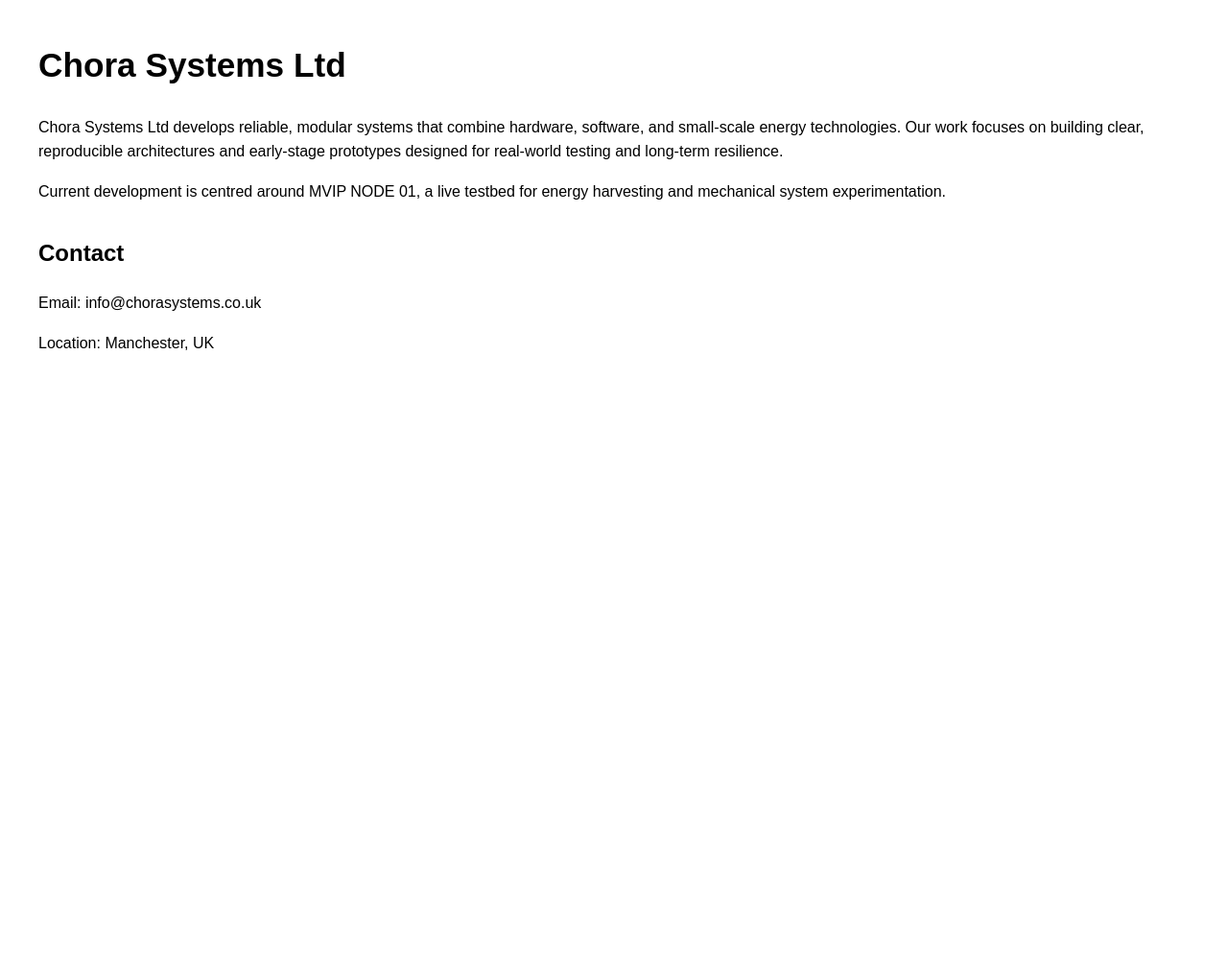
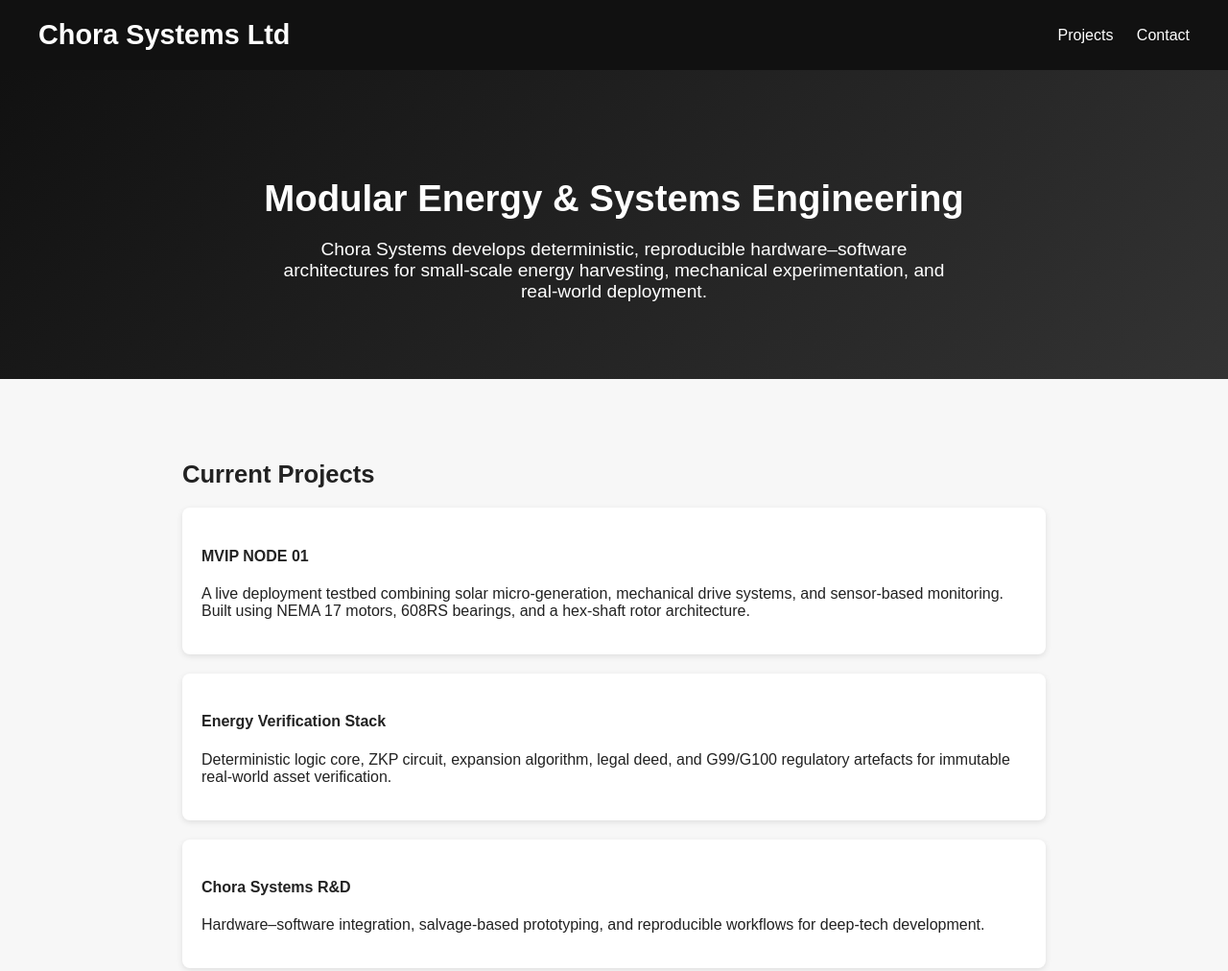
Before and after one commit to Mlangley01/chorasystems-site, a plain HTML site: page index.html in a window 1280 px wide. Shown: the top 1012 px of the page at 96% size. Before the commit the page ends 800 px from the top, so only its background shows below. Drawn offline with Linux system fonts and the light colour scheme.

Commit message:
Revamp index.html layout and styling
Updated styling and structure of the index.html file to enhance layout and readability. Added header, hero section, and project cards for better content organization.

```diff
--- a/index.html
+++ b/index.html
@@ -5,23 +5,123 @@
     <meta name="viewport" content="width=device-width, initial-scale=1.0">
     <title>Chora Systems Ltd</title>
     <style>
-        body { font-family: Arial, sans-serif; margin: 40px; line-height: 1.6; }
-        h1 { font-size: 2.2rem; }
-        .section { margin-bottom: 2rem; }
+        body {
+            margin: 0;
+            font-family: Arial, sans-serif;
+            background: #f7f7f7;
+            color: #222;
+        }
+
+        header {
+            background: #111;
+            color: #fff;
+            padding: 20px 40px;
+            display: flex;
+            justify-content: space-between;
+            align-items: center;
+        }
+
+        header h1 {
+            margin: 0;
+            font-size: 1.8rem;
+        }
+
+        nav a {
+            color: #fff;
+            margin-left: 20px;
+            text-decoration: none;
+            font-size: 1rem;
+        }
+
+        .hero {
+            padding: 80px 40px;
+            background: linear-gradient(135deg, #111, #333);
+            color: #fff;
+            text-align: center;
+        }
+
+        .hero h2 {
+            font-size: 2.4rem;
+            margin-bottom: 20px;
+        }
+
+        .hero p {
+            font-size: 1.2rem;
+            max-width: 700px;
+            margin: auto;
+        }
+
+        .section {
+            padding: 60px 40px;
+            max-width: 900px;
+            margin: auto;
+        }
+
+        .section h3 {
+            font-size: 1.6rem;
+            margin-bottom: 20px;
+        }
+
+        .project-card {
+            background: #fff;
+            padding: 20px;
+            margin-bottom: 20px;
+            border-radius: 8px;
+            box-shadow: 0 2px 6px rgba(0,0,0,0.1);
+        }
+
+        footer {
+            background: #111;
+            color: #ccc;
+            padding: 20px 40px;
+            text-align: center;
+            margin-top: 40px;
+        }
     </style>
 </head>
 <body>
+
+<header>
     <h1>Chora Systems Ltd</h1>
+    <nav>
+        <a href="#projects">Projects</a>
+        <a href="#contact">Contact</a>
+    </nav>
+</header>
 
-    <div class="section">
-        <p>Chora Systems Ltd develops reliable, modular systems that combine hardware, software, and small‑scale energy technologies. Our work focuses on building clear, reproducible architectures and early‑stage prototypes designed for real‑world testing and long‑term resilience.</p>
-        <p>Current development is centred around MVIP NODE 01, a live testbed for energy harvesting and mechanical system experimentation.</p>
+<section class="hero">
+    <h2>Modular Energy & Systems Engineering</h2>
+    <p>Chora Systems develops deterministic, reproducible hardware–software architectures for small‑scale energy harvesting, mechanical experimentation, and real‑world deployment.</p>
+</section>
+
+<section id="projects" class="section">
+    <h3>Current Projects</h3>
+
+    <div class="project-card">
+        <h4>MVIP NODE 01</h4>
+        <p>A live deployment testbed combining solar micro‑generation, mechanical drive systems, and sensor‑based monitoring. Built using NEMA 17 motors, 608RS bearings, and a hex‑shaft rotor architecture.</p>
     </div>
 
-    <div class="section">
-        <h2>Contact</h2>
-        <p>Email: info@chorasystems.co.uk</p>
-        <p>Location: Manchester, UK</p>
+    <div class="project-card">
+        <h4>Energy Verification Stack</h4>
+        <p>Deterministic logic core, ZKP circuit, expansion algorithm, legal deed, and G99/G100 regulatory artefacts for immutable real‑world asset verification.</p>
     </div>
+
+    <div class="project-card">
+        <h4>Chora Systems R&D</h4>
+        <p>Hardware–software integration, salvage‑based prototyping, and reproducible workflows for deep‑tech development.</p>
+    </div>
+</section>
+
+<section id="contact" class="section">
+    <h3>Contact</h3>
+    <p>Email: <strong>info@chorasystems.co.uk</strong></p>
+    <p>Location: Manchester, UK</p>
+</section>
+
+<footer>
+    © 2026 Chora Systems Ltd — All Rights Reserved
+</footer>
+
 </body>
 </html>
```
